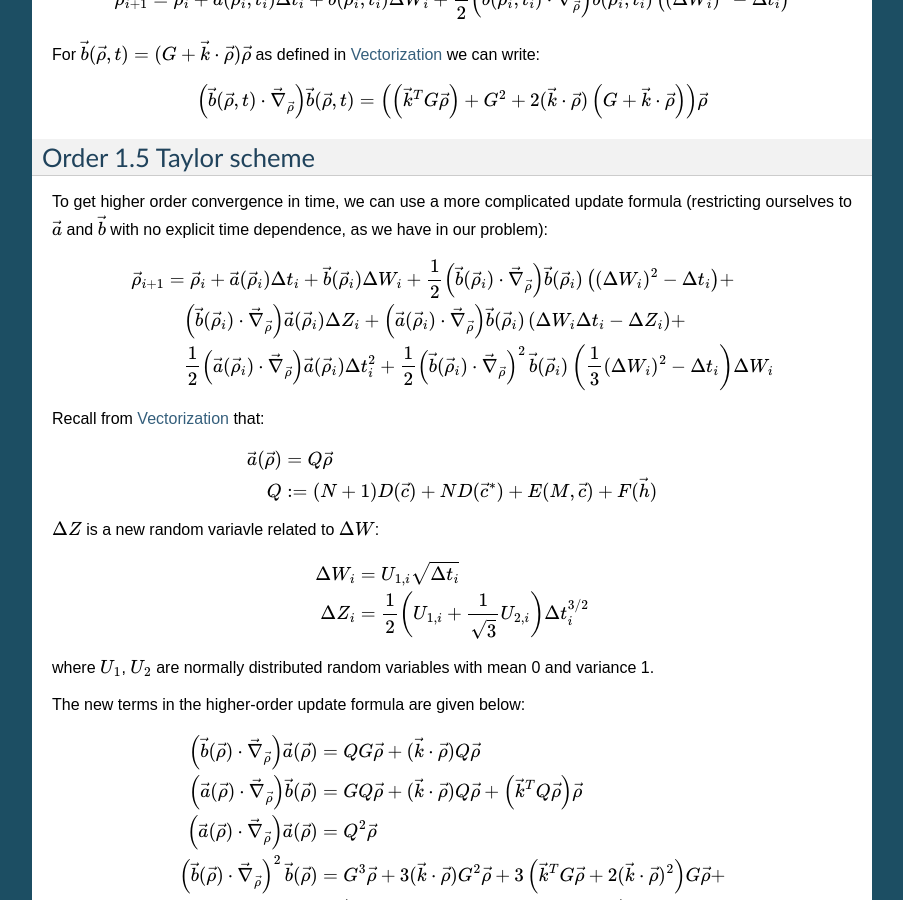
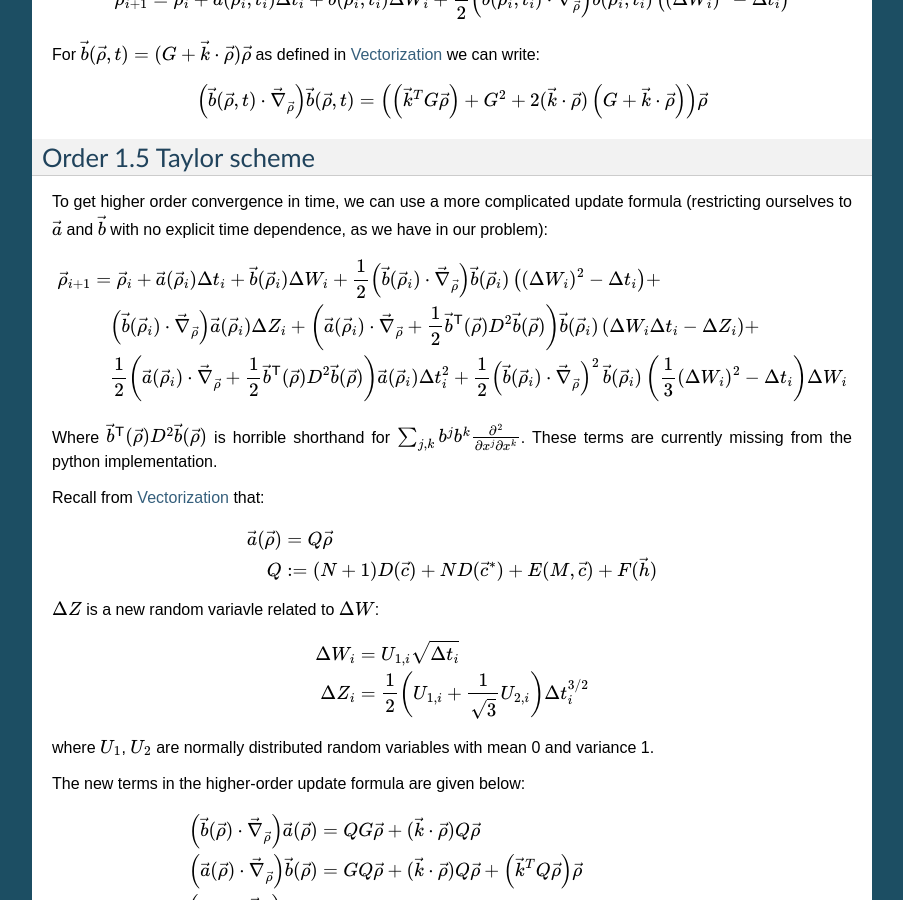
Before and after one commit to CQuIC/pysme, a Sphinx documentation site: the page built from doc/sme_integration.rst, in a window 1280 px wide and 900 px high, scrolled down 468 px. Shown: the whole window, without its empty margins (198-1101 px from the left). Built offline with Sphinx 7.4.7, drawn with Linux system fonts in a browser that asks for light colours.

Commit message:
Added missing terms to Taylor 1.5 method in docs
Still need to implement in code.

```diff
--- a/doc/sme_integration.rst
+++ b/doc/sme_integration.rst
@@ -64,14 +64,22 @@ explicit time dependence, as we have in our problem):
    \right)\vec{b}(\vec{\rho}_i)\left((\Delta W_i)^2-\Delta t_i\right)+ \\
    &\quad\left(\vec{b}(\vec{\rho}_i)\cdot\vec{\nabla}_{\vec{\rho}}
    \right)\vec{a}(\vec{\rho}_i)\Delta Z_i+\left(\vec{a}(\vec{\rho}_i)\cdot
-   \vec{\nabla}_{\vec{\rho}}\right)\vec{b}(\vec{\rho}_i)\left(
+   \vec{\nabla}_{\vec{\rho}}+\frac{1}{2}\vec{b}^\mathsf{T}(\vec{\rho})D^2
+   \vec{b}(\vec{\rho})\right)
+   \vec{b}(\vec{\rho}_i)\left(
    \Delta W_i\Delta t_i-\Delta Z_i\right)+ \\
    &\quad\frac{1}{2}\left(\vec{a}(\vec{\rho}_i)\cdot\vec{\nabla}_{\vec{\rho}}
-   \right)\vec{a}(\vec{\rho}_i)\Delta t_i^2+\frac{1}{2}\left(
+   +\frac{1}{2}\vec{b}^\mathsf{T}(\vec{\rho})D^2
+   \vec{b}(\vec{\rho})\right)\vec{a}(\vec{\rho}_i)\Delta t_i^2+
+   \frac{1}{2}\left(
    \vec{b}(\vec{\rho}_i)\cdot\vec{\nabla}_{\vec{\rho}}
    \right)^2\,\vec{b}(\vec{\rho}_i)\left(\frac{1}{3}(\Delta W_i)^2-
    \Delta t_i\right)\Delta W_i
    \end{align}
+
+Where :math:`\vec{b}^\mathsf{T}(\vec{\rho})D^2\vec{b}(\vec{\rho})`
+is horrible shorthand for
+:math:`\sum_{j,k}b^jb^k\frac{\partial^2}{\partial x^j\partial x^k}`. These terms are currently missing from the python implementation.
 
 Recall from :doc:`vectorizations` that:
 
```
